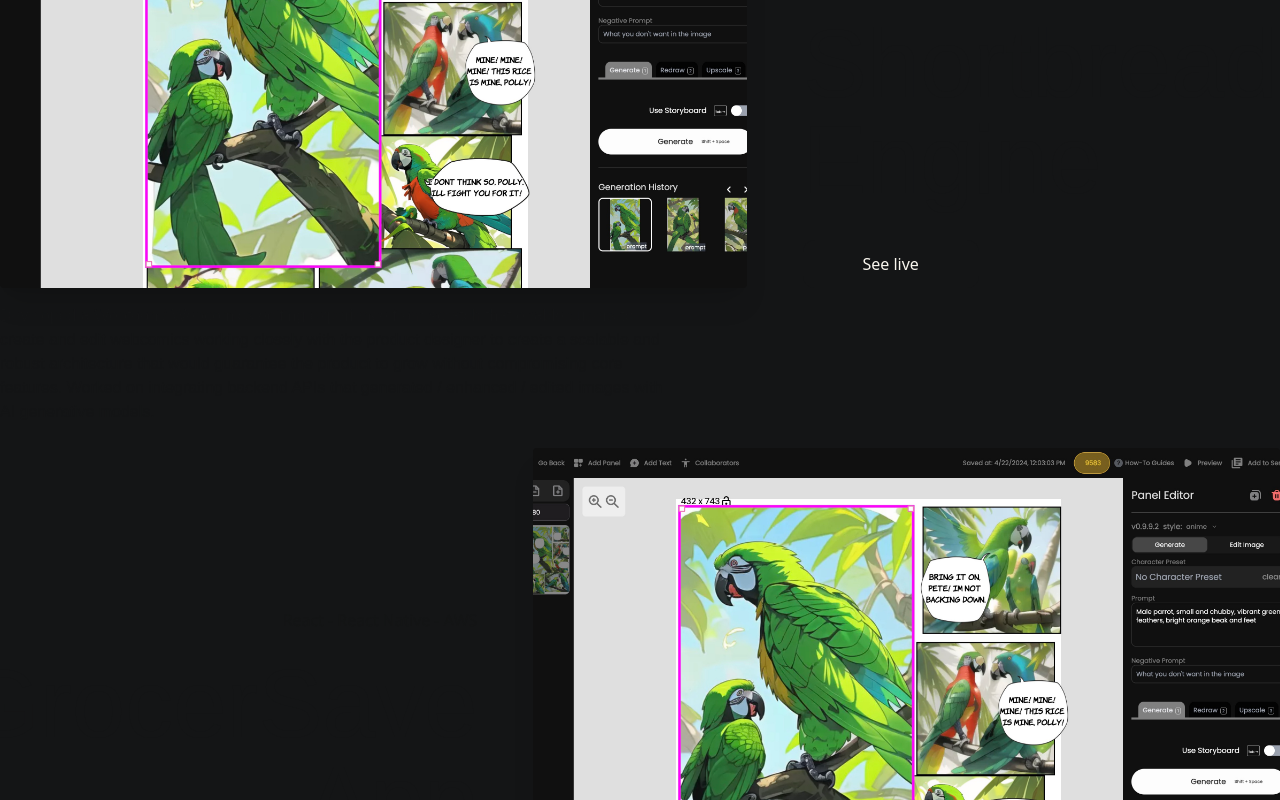
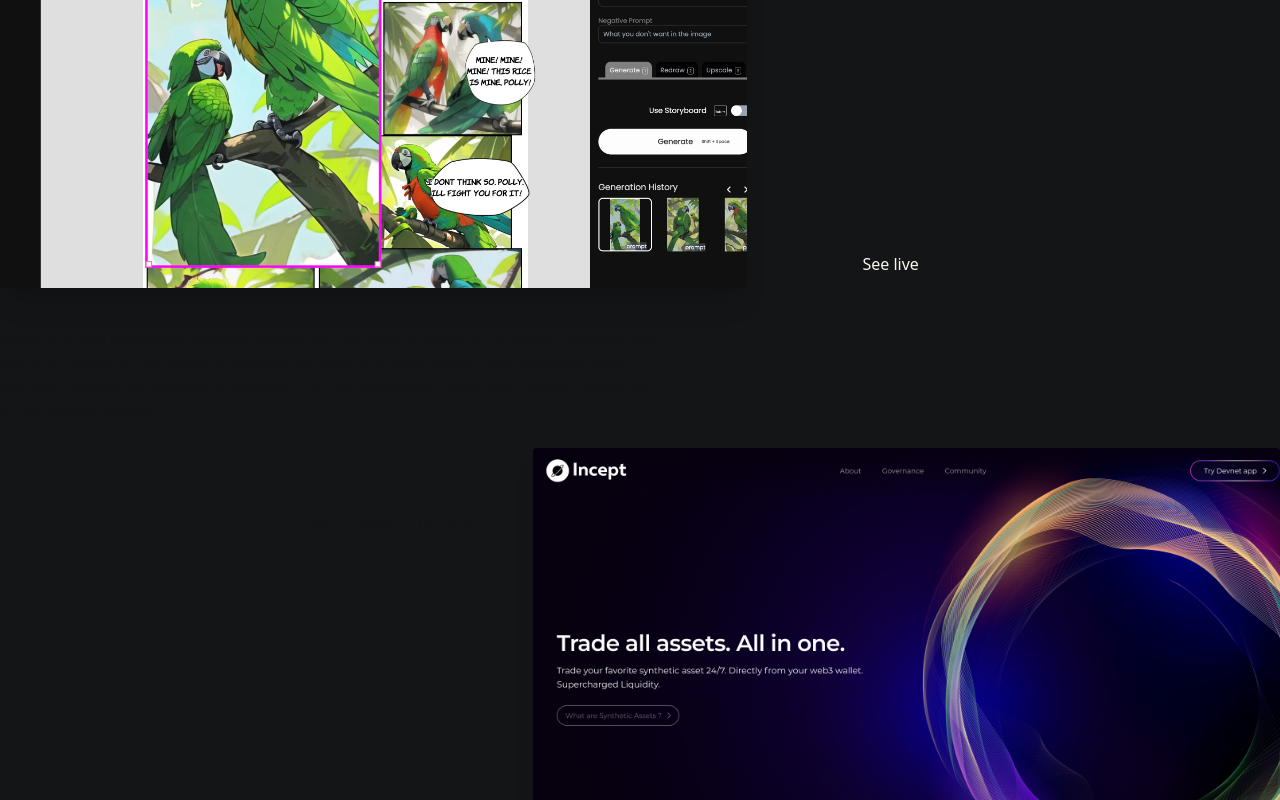
Before and after one commit to juanUrdaneta/portfolio, a React (Vite) app: page / in a window 1280 px wide. Shown: the part 2000-2800 px from the top of the page. Built offline with nearby package versions, Linux system fonts and the light colour scheme; a web font is replaced by a local one.

Commit message:
remove projects

```diff
--- a/src/sections/Navbar.tsx
+++ b/src/sections/Navbar.tsx
@@ -52,7 +52,7 @@ const Navbar = () => {
     <div
       id="navbar"
       // style={{ backgroundColor: "#141516" }}
-      className="w-screen h-20 fixed top-0 z-50 mt-[-1px] flex justify-center backdrop-blur-lg "
+      className="w-screen h-20 fixed top-0 z-50 mt-[-1px] flex justify-center backdrop-blur-md "
     >
       <nav className="relative flex justify-between items-center w-[1600px] max-w-screen">
         <p id="header-career" className="uppercase font-interText text-white-bone">
--- a/src/sections/Projects.tsx
+++ b/src/sections/Projects.tsx
@@ -69,18 +69,19 @@ const Projects = () => {
               text="Developed a Webtoon / Webcomics editing experience from scratch that enables users to create and edit webcomics  working closely with the product designer to create a scalable and robust architecture that would guarantee the product to grow without compromising core features. Worked on integrating backend APIs that generated / enhanced / edited images with AI generative models."
             />
             <div className="trigger-0"></div>
-            <DesktopProjectB
+            {/* <DesktopProjectB
               stack={["React", "React Native", "AWS"]}
               name="GrocerSave App"
               left
               img="shortbread.jpeg"
               text="Developed front end features for a crowd sourced grocery list React Native App. Worked closely with the Product Manager to develop specific workflows that enabled potential power users to perform mass data update operations with a focus on data integrity and ease of use.
               Developed backend features that enabled the automation for mass product updates and allowed out backend interact with core aws services."
-            />
+            /> */}
             <div className="trigger-1"></div>
             <DesktopProjectB
               stack={["React", "Nextjs", "Tailwind"]}
               name="Incept Landing Page"
+              left
               url="https://incept-landing-git-main-anemolo.vercel.app/"
               img="incept.webp"
               text="Developed a responsive pixel-perfect website, assisted a webgl developer to ensure the component structure to fit the needs for three.js to run and adjust properly to the end design."
@@ -90,7 +91,6 @@ const Projects = () => {
               stack={["React", "Nextjs", "Firebase"]}
               name="Climatika App"
               url="https://config.glassbygaviota.com/climatika"
-              left
               selectorId="climatika"
               img="climatika.png"
               text="Developed an interactive control system for the product Climatika (a self supporting pergola product from the company Glass) that allowed users to update a 3d model of the product in real time. Worked closely with a WebGL developer to integrate both systems and with UX/UI Designers as well."
@@ -102,17 +102,18 @@ const Projects = () => {
               name="Dvinum"
               url="https://app.dvinum.es/id/Sv6raUSulwRS3DN5MgBAnMHUhex2"
               selectorId="dvinum"
+              left
               img="dvinum.jpeg"
               text="Refined an old mobile first, web app so it could bring new types of customers further improving usability, responsiveness, design, business growth and scalability. Diagnosed and refactored most of the data fetching pipeline and improved load times and app responsiveness overall."
             />
             <div className="trigger-4"></div>
-            <DesktopProjectB
+            {/* <DesktopProjectB
               stack={["React", "React Native", "Firebase"]}
               name="Mesa Premium"
               left
               img="mesap.png"
               text="Developed a mobile app that allows businesses to manage online bookings, customer information and realtime seat availability, working closely with the design team to provide the best UI experience for our customers."
-            />
+            /> */}
           </article>
         </div>
         {/* mobile content */}
```
